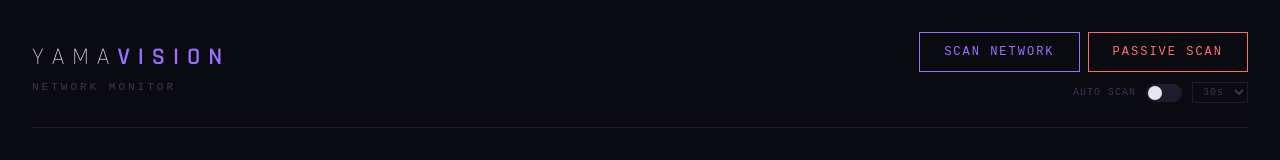
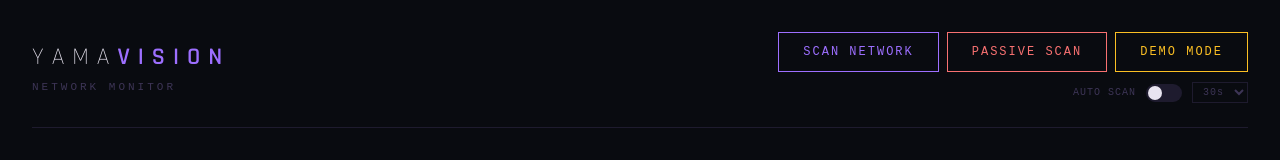
Before and after one commit to leenabdulkareemcs/yamavision, a React (Vite) app in the folder frontend/: page / in a window 1280 px wide. Shown: the top 160 px of the page. Built offline with nearby package versions, Linux system fonts and the light colour scheme; no server answers.

Commit message:
demo mode added for portfolio screenshots

```diff
--- a/frontend/src/App.jsx
+++ b/frontend/src/App.jsx
@@ -87,6 +87,23 @@ const triggerPassiveScan = async (duration = 30) => {
   setScanning(false)
 }
 
+const loadDemoData = () => {
+  setDevices([
+    { id: 1, ip_address: "192.168.1.1", mac_address: "a4:91:b1:2c:3d:4e", hostname: "router.local", label: "Router", is_online: true, is_trusted: true },
+    { id: 2, ip_address: "192.168.1.5", mac_address: "f8:4d:89:ab:cd:ef", hostname: "iPhone-Leen", label: "iPhone", is_online: true, is_trusted: true },
+    { id: 3, ip_address: "192.168.1.8", mac_address: "3c:22:fb:12:34:56", hostname: "MacBook-Pro", label: "MacBook", is_online: true, is_trusted: true },
+    { id: 4, ip_address: "192.168.1.12", mac_address: "00:11:22:33:44:55", hostname: "Samsung-TV", label: "Smart TV", is_online: true, is_trusted: true },
+    { id: 5, ip_address: "192.168.1.15", mac_address: "dc:a6:32:78:90:ab", hostname: "RaspberryPi", label: "Pi Server", is_online: true, is_trusted: false },
+    { id: 6, ip_address: "192.168.1.19", mac_address: "b8:27:eb:cd:ef:12", hostname: null, label: "", is_online: false, is_trusted: false },
+    { id: 7, ip_address: "192.168.1.22", mac_address: "44:65:0d:34:56:78", hostname: "Android-Phone", label: "Android", is_online: true, is_trusted: false },
+    { id: 8, ip_address: "192.168.1.31", mac_address: "18:fe:34:90:ab:cd", hostname: null, label: "", is_online: true, is_trusted: false },
+  ])
+  setAlerts([
+    { id: 1, alert_type: "NEW_DEVICE", message: "New device detected: 192.168.1.19 (b8:27:eb:cd:ef:12)", is_resolved: false, created_at: "2026-05-22 10:30:00" },
+    { id: 2, alert_type: "NEW_DEVICE", message: "New device detected: 192.168.1.31 (18:fe:34:90:ab:cd)", is_resolved: false, created_at: "2026-05-22 11:15:00" },
+  ])
+}
+
   useEffect(() => {
     fetchDevices()
     fetchAlerts()
@@ -154,6 +171,12 @@ const triggerPassiveScan = async (duration = 30) => {
               style={{ background: "transparent", border: "0.5px solid #f87171", color: "#f87171", padding: "10px 24px", fontSize: "12px", letterSpacing: "2px", cursor: "pointer", fontFamily: "monospace", transition: "all 0.2s", marginLeft: "8px" }}
             >
               {scanning ? "SCANNING..." : "PASSIVE SCAN"}
+            </button>
+            <button
+              onClick={loadDemoData}
+              style={{ background: "transparent", border: "0.5px solid #fbbf24", color: "#fbbf24", padding: "10px 24px", fontSize: "12px", letterSpacing: "2px", cursor: "pointer", fontFamily: "monospace", transition: "all 0.2s", marginLeft: "8px" }}
+            >
+              DEMO MODE
             </button>
           {lastScan && <div style={{ fontSize: "10px", color: "#3d3556", marginTop: "6px", letterSpacing: "1px" }}>LAST SCAN {lastScan}</div>}
           <div style={{ marginTop: "10px", display: "flex", alignItems: "center", gap: "10px", justifyContent: "flex-end" }}>
```
Also changed, not shown: 1 other file (tests, documents, lock files or other folders).
